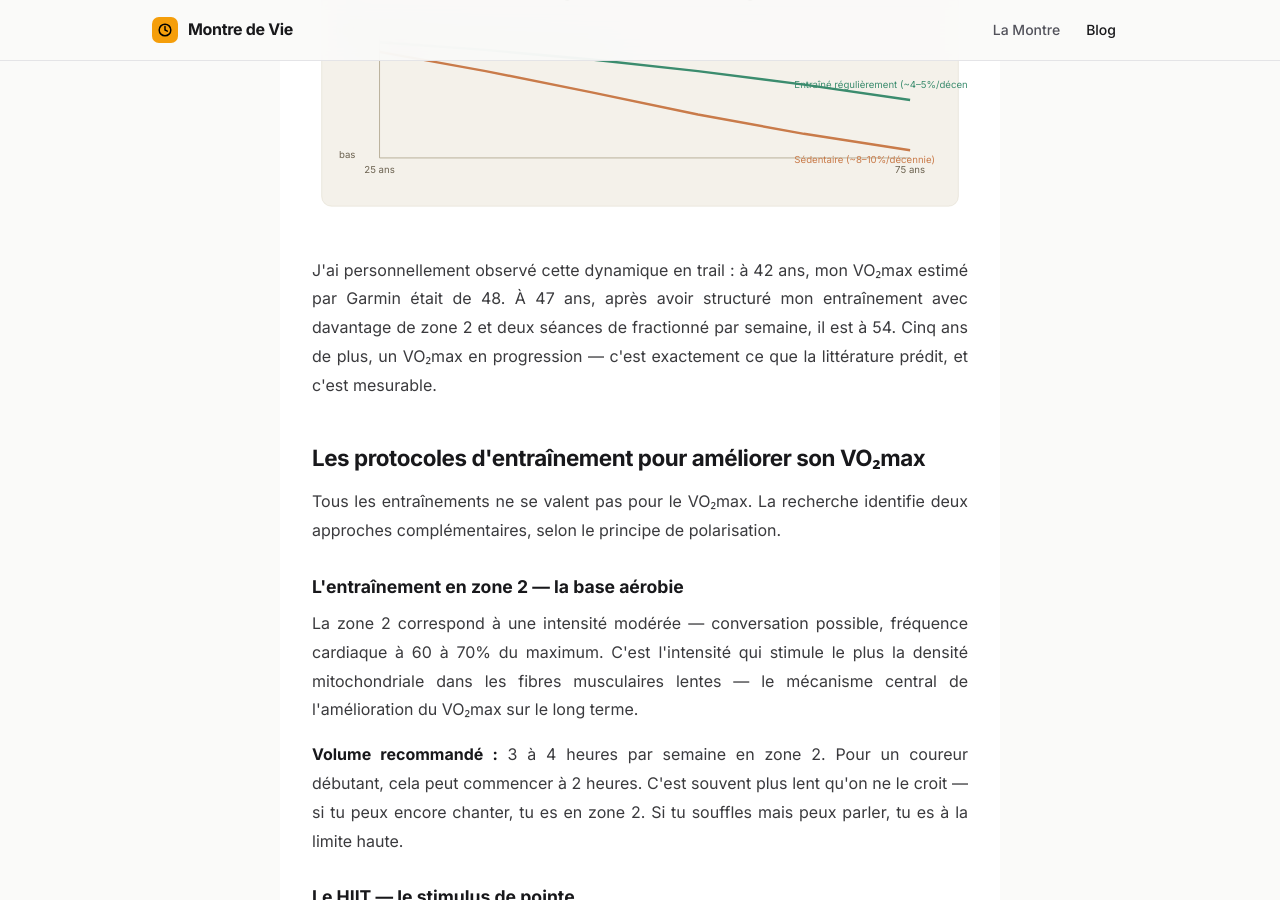
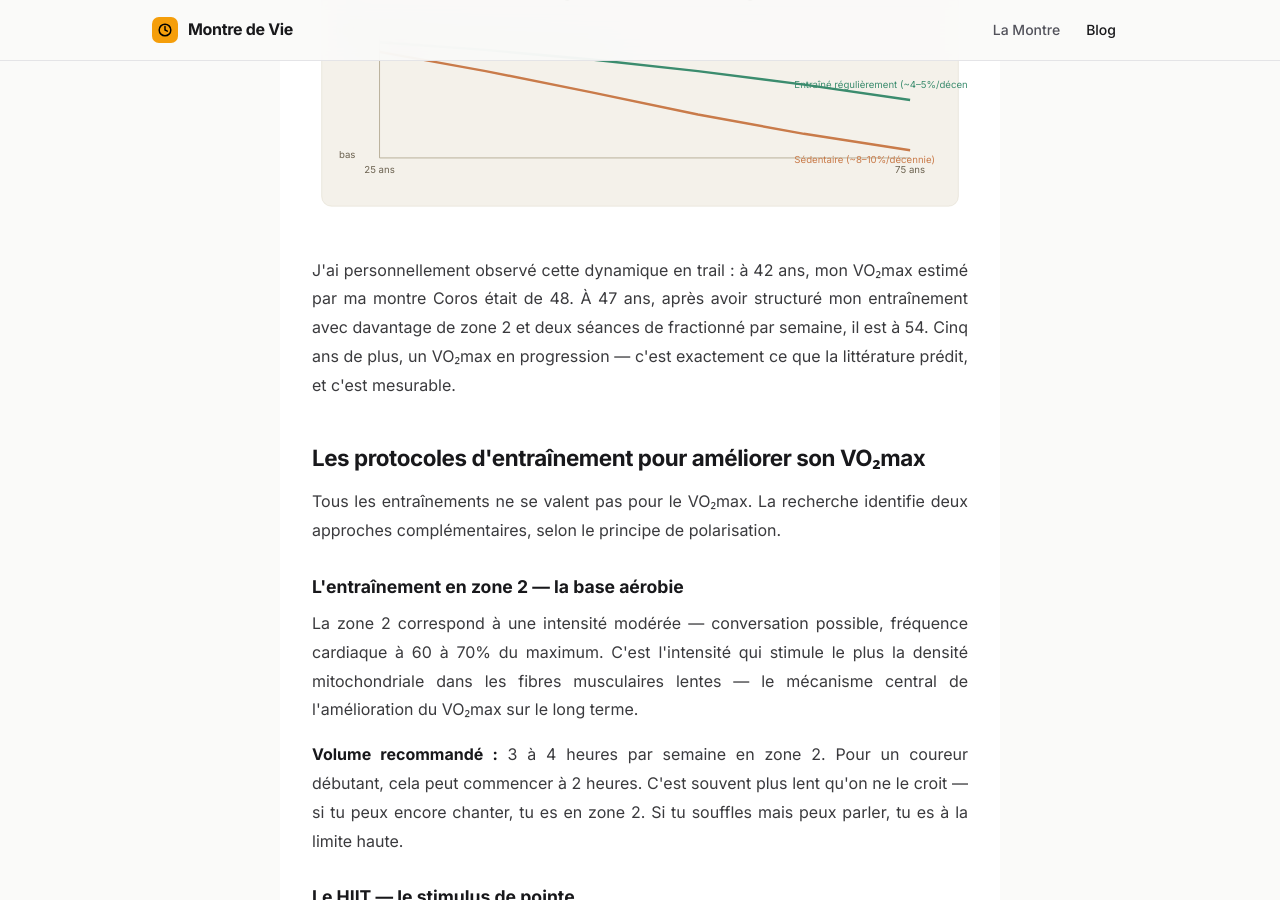
Before and after one commit to SebRunNature/memento-mori, a Jekyll site: the page built from _posts/2026-06-24-vo2max-selon-l-age-tableau-normes-et-comment-progresser.html, in a window 1280 px wide and 900 px high, scrolled down 5599 px. Built offline with Jekyll 4.4.1, drawn with Linux system fonts in a browser that asks for light colours.

Commit message:
VO2 max : la montre de Sébastien est une Coros (phrase à 42 ans)
Co-Authored-By: Claude Sonnet 5.5 <noreply@anthropic.com>
Claude-Session: https://claude.ai/code/session_01CwhknXf2CiLqDihVyfTai6

```diff
--- a/_posts/2026-06-24-vo2max-selon-l-age-tableau-normes-et-comment-progresser.html
+++ b/_posts/2026-06-24-vo2max-selon-l-age-tableau-normes-et-comment-progresser.html
@@ -259,7 +259,7 @@ last_modified_at: 2026-11-11
     </svg>
   </div>
 
-  <p>J'ai personnellement observé cette dynamique en trail : à 42 ans, mon VO₂max estimé par Garmin était de 48. À 47 ans, après avoir structuré mon entraînement avec davantage de zone 2 et deux séances de fractionné par semaine, il est à 54. Cinq ans de plus, un VO₂max en progression — c'est exactement ce que la littérature prédit, et c'est mesurable.</p>
+  <p>J'ai personnellement observé cette dynamique en trail : à 42 ans, mon VO₂max estimé par ma montre Coros était de 48. À 47 ans, après avoir structuré mon entraînement avec davantage de zone 2 et deux séances de fractionné par semaine, il est à 54. Cinq ans de plus, un VO₂max en progression — c'est exactement ce que la littérature prédit, et c'est mesurable.</p>
 
   <h2>Les protocoles d'entraînement pour améliorer son VO₂max</h2>
 
```
